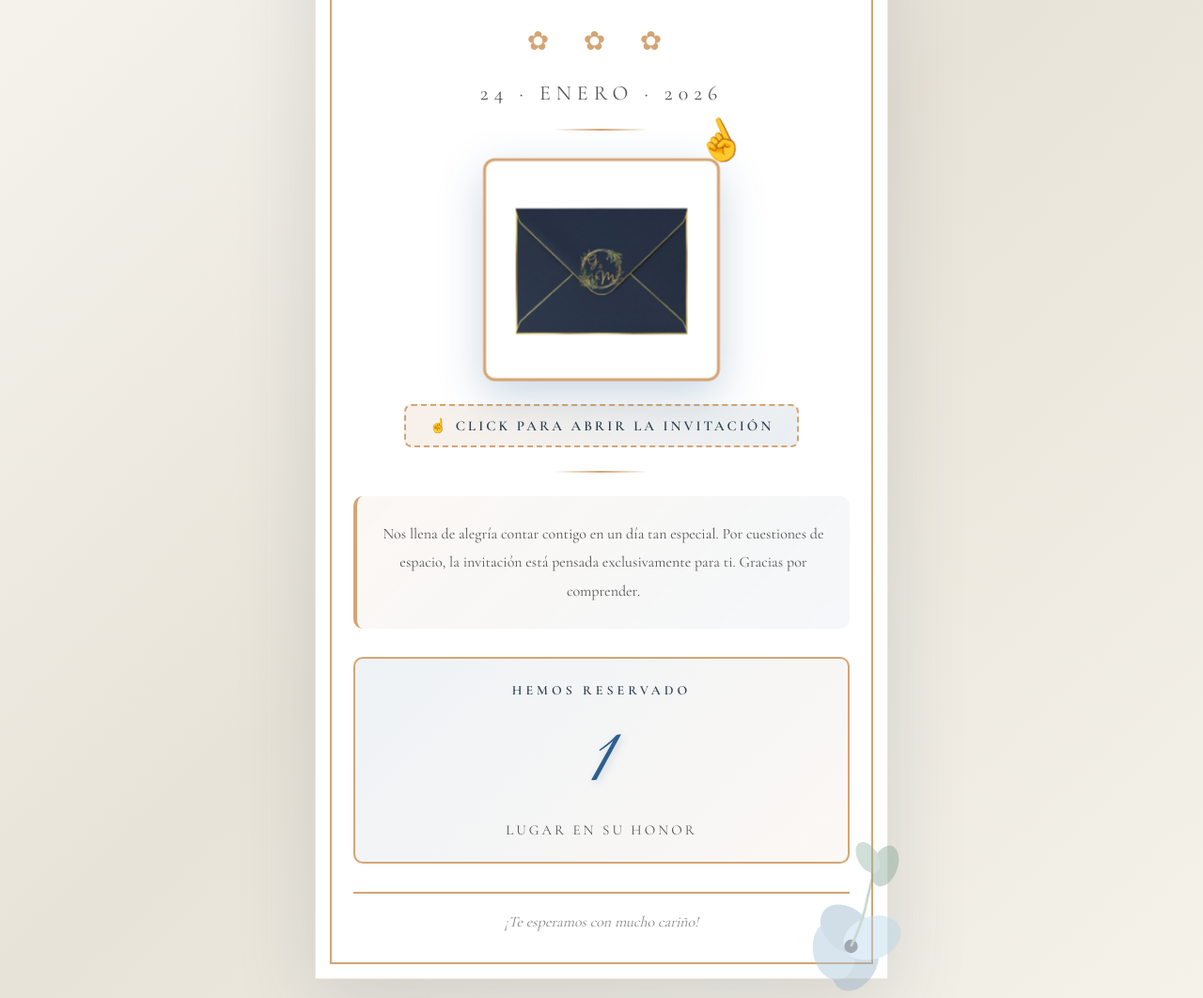
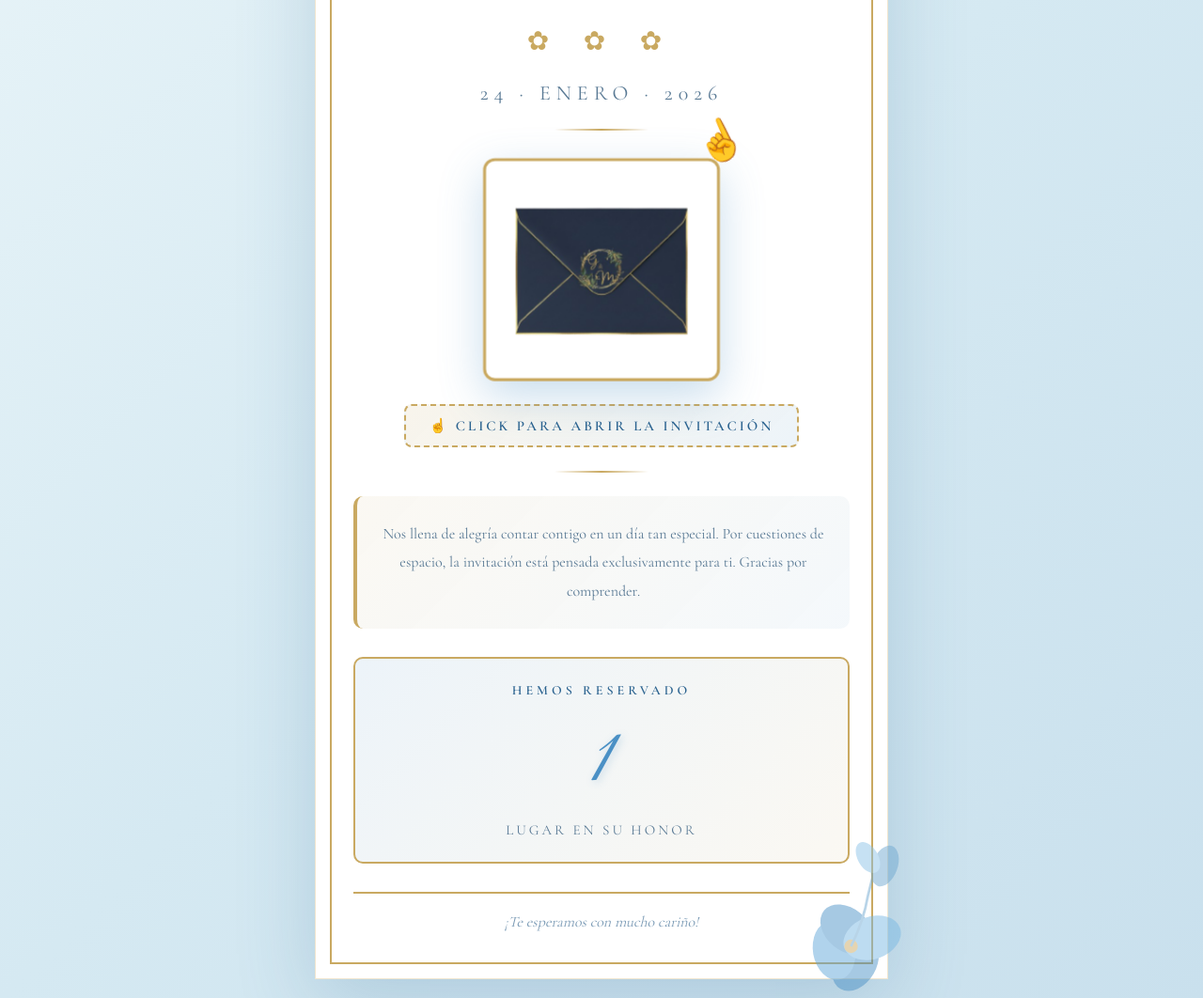
Before and after one commit to Guzman285/boda, a plain HTML site: page invitacion-U7f3k9.html in a window 1280 px wide. Shown: the part 214-1276 px from the top of the page at 94% size. Drawn offline with nearby package versions, Linux system fonts and the light colour scheme.

Commit message:
Actualizar paleta de colores a azul con toques dorados

```diff
--- a/invitacion-U7f3k9.html
+++ b/invitacion-U7f3k9.html
@@ -22,7 +22,7 @@
 
         body {
             font-family: 'Cormorant Garamond', serif;
-            background: linear-gradient(135deg, #f8f6f1 0%, #e8e3d8 50%, #f5f2ea 100%);
+            background: linear-gradient(135deg, #e8f4f8 0%, #d5e9f2 50%, #c9e0ed 100%);
             margin: 0;
             padding: 0;
             min-height: 100vh;
@@ -35,7 +35,7 @@
             position: absolute;
             width: 180px;
             height: 180px;
-            opacity: 0.75;
+            opacity: 0.7;
             pointer-events: none;
             z-index: 1;
         }
@@ -67,9 +67,9 @@
             border-radius: 0;
             text-align: center;
             width: 100%;
-            box-shadow: 0 25px 80px rgba(44, 62, 80, 0.15);
+            box-shadow: 0 25px 80px rgba(42, 98, 143, 0.2);
             position: relative;
-            border: 1px solid rgba(212, 165, 116, 0.3);
+            border: 1px solid rgba(201, 169, 97, 0.3);
         }
 
         #pdf-content::before {
@@ -79,13 +79,13 @@
             left: 15px;
             right: 15px;
             bottom: 15px;
-            border: 2px solid #d4a574;
+            border: 2px solid #c9a961;
             pointer-events: none;
         }
 
         .titulo-boda {
             font-size: 22px;
-            color: #2c3e50;
+            color: #2a628f;
             letter-spacing: 8px;
             margin-bottom: 25px;
             font-weight: 300;
@@ -95,7 +95,7 @@
         .nombres {
             font-family: 'Great Vibes', cursive;
             font-size: 70px;
-            color: #2C5F8D;
+            color: #4a90c5;
             margin: 30px 0;
             font-weight: 400;
             line-height: 1.2;
@@ -103,14 +103,14 @@
 
         .decorativo {
             font-size: 28px;
-            color: #d4a574;
+            color: #c9a961;
             margin: 25px 0;
             letter-spacing: 15px;
         }
 
         .fecha {
             font-size: 22px;
-            color: #555;
+            color: #5a7a95;
             letter-spacing: 6px;
             margin: 25px 0;
             font-weight: 400;
@@ -161,41 +161,41 @@
             width: 240px;
             height: auto;
             border-radius: 12px;
-            box-shadow: 0 15px 45px rgba(44, 95, 141, 0.25);
-            border: 3px solid #d4a574;
+            box-shadow: 0 15px 45px rgba(74, 144, 197, 0.3);
+            border: 3px solid #c9a961;
         }
 
         .click-texto {
             font-size: 15px;
-            color: #2c3e50;
+            color: #2a628f;
             text-transform: uppercase;
             letter-spacing: 3px;
             font-weight: 600;
             margin-top: 10px;
             padding: 12px 25px;
-            background: linear-gradient(135deg, rgba(212, 165, 116, 0.15), rgba(44, 95, 141, 0.1));
+            background: linear-gradient(135deg, rgba(201, 169, 97, 0.12), rgba(74, 144, 197, 0.1));
             border-radius: 8px;
-            border: 2px dashed #d4a574;
+            border: 2px dashed #c9a961;
         }
 
         .linea {
             width: 100px;
             height: 2px;
-            background: linear-gradient(to right, transparent, #d4a574, transparent);
+            background: linear-gradient(to right, transparent, #c9a961, transparent);
             margin: 25px auto;
         }
 
         .mensaje {
             margin: 25px 0;
             padding: 25px;
-            background: linear-gradient(135deg, rgba(212, 165, 116, 0.08), rgba(44, 95, 141, 0.05));
+            background: linear-gradient(135deg, rgba(201, 169, 97, 0.08), rgba(74, 144, 197, 0.06));
             border-radius: 10px;
-            border-left: 4px solid #d4a574;
+            border-left: 4px solid #c9a961;
         }
 
         .mensaje p {
             font-size: 16px;
-            color: #555;
+            color: #5a7a95;
             line-height: 1.9;
             margin: 0;
         }
@@ -203,14 +203,14 @@
         .lugares {
             margin: 30px 0;
             padding: 25px;
-            background: linear-gradient(135deg, rgba(44, 95, 141, 0.08) 0%, rgba(212, 165, 116, 0.08) 100%);
+            background: linear-gradient(135deg, rgba(74, 144, 197, 0.1) 0%, rgba(201, 169, 97, 0.08) 100%);
             border-radius: 10px;
-            border: 2px solid #d4a574;
+            border: 2px solid #c9a961;
         }
 
         .lugares-titulo {
             font-size: 14px;
-            color: #2c3e50;
+            color: #2a628f;
             text-transform: uppercase;
             letter-spacing: 4px;
             margin-bottom: 15px;
@@ -220,15 +220,15 @@
         .numero-lugares {
             font-family: 'Great Vibes', cursive;
             font-size: 85px;
-            color: #2C5F8D;
+            color: #4a90c5;
             font-weight: 400;
             margin: 10px 0;
-            text-shadow: 2px 2px 8px rgba(44, 95, 141, 0.2);
+            text-shadow: 2px 2px 8px rgba(74, 144, 197, 0.25);
         }
 
         .lugares-texto {
             font-size: 15px;
-            color: #555;
+            color: #5a7a95;
             text-transform: uppercase;
             letter-spacing: 3px;
         }
@@ -236,9 +236,9 @@
         .footer {
             margin-top: 25px;
             padding-top: 20px;
-            border-top: 2px solid #d4a574;
+            border-top: 2px solid #c9a961;
             font-size: 16px;
-            color: #888;
+            color: #7a9ab5;
             font-style: italic;
         }
 
```
